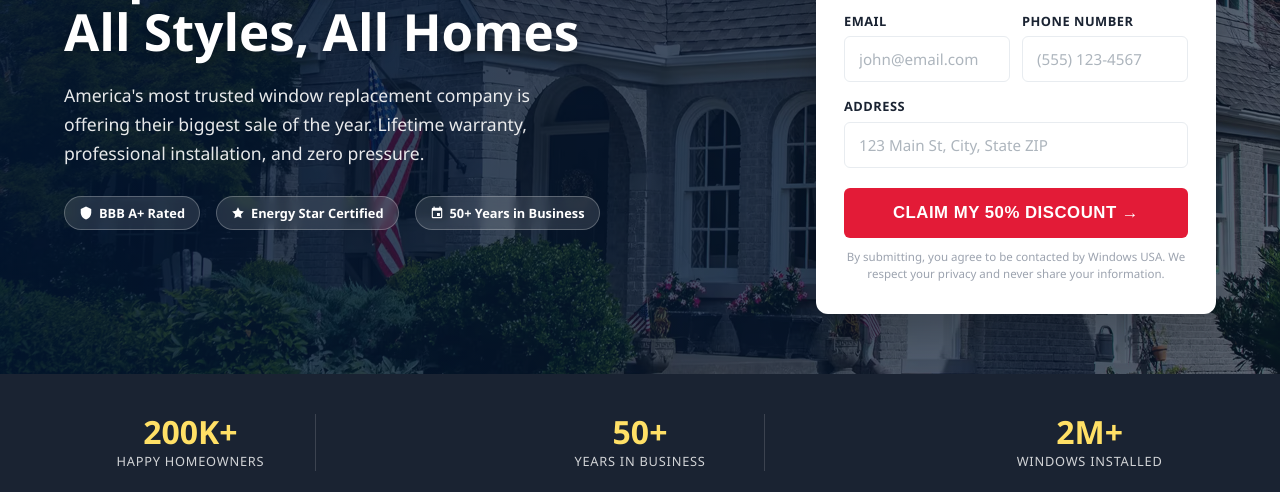
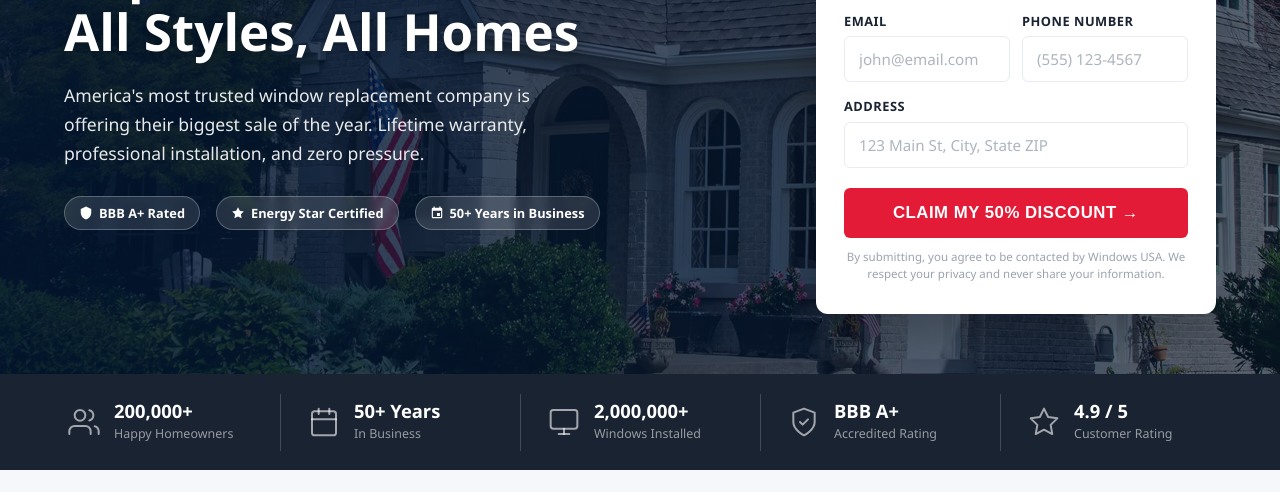
Before and after one commit to lukemccppc/windows-usa-landing-page, a plain HTML site: page index.html in a window 1280 px wide. Shown: the part 427-919 px from the top of the page. Drawn offline with Linux system fonts and the light colour scheme.

Commit message:
Apply matching trust bar style to hero stats strip — all 5 callouts with icons

```diff
--- a/index.html
+++ b/index.html
@@ -263,36 +263,57 @@
     /* ─── TRUST STATS ─── */
     .trust-bar {
       background: var(--dark);
-      padding: 40px 24px;
+      padding: 0 24px;
     }
     .trust-bar-inner {
-      max-width: 1100px;
+      max-width: 1200px;
       margin: 0 auto;
-      display: grid;
-      grid-template-columns: repeat(5, 1fr);
-      gap: 24px;
+      display: flex;
+      align-items: stretch;
     }
     .trust-stat {
-      text-align: center;
+      display: flex;
+      align-items: center;
+      gap: 14px;
+      padding: 26px 28px;
+      flex: 1;
       color: white;
+      position: relative;
+    }
+    .trust-stat + .trust-stat::before {
+      content: '';
+      position: absolute;
+      left: 0;
+      top: 20%;
+      height: 60%;
+      width: 1px;
+      background: rgba(255,255,255,.18);
+    }
+    .trust-stat-icon {
+      flex-shrink: 0;
+      color: rgba(255,255,255,.6);
+      display: flex;
+      align-items: center;
     }
     .trust-stat-number {
-      font-size: 2rem;
+      font-size: 1.15rem;
       font-weight: 800;
-      color: #ffe066;
-      line-height: 1.1;
-      margin-bottom: 4px;
+      color: white;
+      line-height: 1.2;
     }
     .trust-stat-label {
-      font-size: .8rem;
-      opacity: .8;
-      text-transform: uppercase;
-      letter-spacing: .06em;
-      line-height: 1.4;
+      font-size: .78rem;
+      color: rgba(255,255,255,.55);
+      margin-top: 2px;
+      font-weight: 400;
     }
-    .trust-divider {
-      width: 1px;
-      background: rgba(255,255,255,.15);
+    @media (max-width: 900px) {
+      .trust-bar-inner { flex-wrap: wrap; }
+      .trust-stat { flex: 1 1 45%; padding: 20px 20px; }
+      .trust-stat + .trust-stat::before { display: none; }
+    }
+    @media (max-width: 500px) {
+      .trust-stat { flex: 1 1 100%; }
     }
 
     /* ─── SECTION WRAPPER ─── */
@@ -758,33 +779,57 @@
   <!-- Trust Stats Bar -->
   <div class="trust-bar">
     <div class="trust-bar-inner">
+
       <div class="trust-stat">
-        <div class="trust-stat-number">200K+</div>
-        <div class="trust-stat-label">Happy Homeowners</div>
+        <div class="trust-stat-icon">
+          <svg width="32" height="32" viewBox="0 0 24 24" fill="none" stroke="currentColor" stroke-width="1.5" stroke-linecap="round" stroke-linejoin="round"><path d="M17 21v-2a4 4 0 0 0-4-4H5a4 4 0 0 0-4 4v2"/><circle cx="9" cy="7" r="4"/><path d="M23 21v-2a4 4 0 0 0-3-3.87"/><path d="M16 3.13a4 4 0 0 1 0 7.75"/></svg>
+        </div>
+        <div>
+          <div class="trust-stat-number">200,000+</div>
+          <div class="trust-stat-label">Happy Homeowners</div>
+        </div>
       </div>
-      <div class="trust-divider"></div>
+
       <div class="trust-stat">
-        <div class="trust-stat-number">50+</div>
-        <div class="trust-stat-label">Years in Business</div>
+        <div class="trust-stat-icon">
+          <svg width="32" height="32" viewBox="0 0 24 24" fill="none" stroke="currentColor" stroke-width="1.5" stroke-linecap="round" stroke-linejoin="round"><rect x="3" y="4" width="18" height="18" rx="2" ry="2"/><line x1="16" y1="2" x2="16" y2="6"/><line x1="8" y1="2" x2="8" y2="6"/><line x1="3" y1="10" x2="21" y2="10"/></svg>
+        </div>
+        <div>
+          <div class="trust-stat-number">50+ Years</div>
+          <div class="trust-stat-label">In Business</div>
+        </div>
       </div>
-      <div class="trust-divider"></div>
+
       <div class="trust-stat">
-        <div class="trust-stat-number">2M+</div>
-        <div class="trust-stat-label">Windows Installed</div>
+        <div class="trust-stat-icon">
+          <svg width="32" height="32" viewBox="0 0 24 24" fill="none" stroke="currentColor" stroke-width="1.5" stroke-linecap="round" stroke-linejoin="round"><rect x="2" y="3" width="20" height="14" rx="2"/><line x1="8" y1="21" x2="16" y2="21"/><line x1="12" y1="17" x2="12" y2="21"/></svg>
+        </div>
+        <div>
+          <div class="trust-stat-number">2,000,000+</div>
+          <div class="trust-stat-label">Windows Installed</div>
+        </div>
       </div>
-      <div class="trust-divider"></div>
+
       <div class="trust-stat">
-        <div class="trust-stat-number">A+</div>
-        <div class="trust-stat-label">BBB Rating</div>
+        <div class="trust-stat-icon">
+          <svg width="32" height="32" viewBox="0 0 24 24" fill="none" stroke="currentColor" stroke-width="1.5" stroke-linecap="round" stroke-linejoin="round"><path d="M12 22s8-4 8-10V5l-8-3-8 3v7c0 6 8 10 8 10z"/><polyline points="9 12 11 14 15 10"/></svg>
+        </div>
+        <div>
+          <div class="trust-stat-number">BBB A+</div>
+          <div class="trust-stat-label">Accredited Rating</div>
+        </div>
       </div>
-      <div class="trust-divider"></div>
+
       <div class="trust-stat">
-        <div class="trust-stat-number" style="display:flex;align-items:center;justify-content:center;gap:6px;">
-          <svg width="22" height="22" viewBox="0 0 24 24" fill="#ffe066" stroke="#ffe066" stroke-width="1"><path d="M12 2l3.1 6.3 6.9 1-5 4.9 1.2 6.9L12 17.8 5.8 21.1 7 14.2 2 9.3l6.9-1L12 2z"/></svg>
-          4.9
+        <div class="trust-stat-icon">
+          <svg width="32" height="32" viewBox="0 0 24 24" fill="none" stroke="currentColor" stroke-width="1.5" stroke-linecap="round" stroke-linejoin="round"><polygon points="12 2 15.09 8.26 22 9.27 17 14.14 18.18 21.02 12 17.77 5.82 21.02 7 14.14 2 9.27 8.91 8.26 12 2"/></svg>
         </div>
-        <div class="trust-stat-label">Customer Rating</div>
+        <div>
+          <div class="trust-stat-number">4.9 / 5</div>
+          <div class="trust-stat-label">Customer Rating</div>
+        </div>
       </div>
+
     </div>
   </div>
 
```
